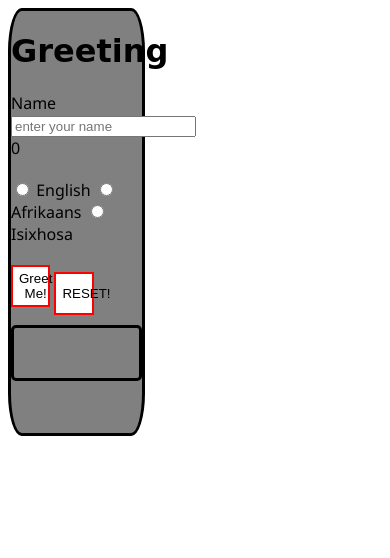
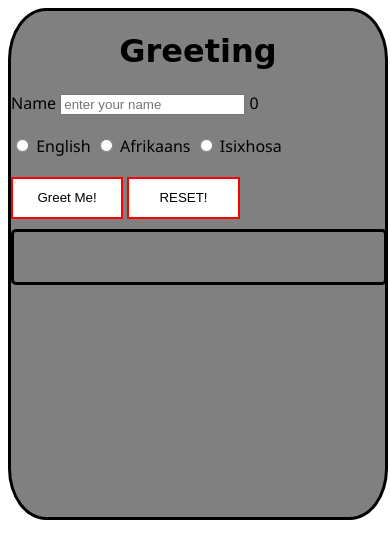
Before and after one commit to sp010412/greetings, a plain HTML site: page index.html in a window 390 px wide. Drawn offline with Linux system fonts and the light colour scheme; a web font is replaced by a local one.

Commit message:
complete

```diff
--- a/greet.css
+++ b/greet.css
@@ -37,7 +37,6 @@ h1 {
     border-radius: 1%;
 }
 
-
 .last {
     padding-top: 25px;
     text-align: center;
@@ -59,12 +58,11 @@ font-family: 'Original Surfer', cursive;
     height: 5vh;
 }
 
-
-.greetMeBtn, .resetBtn  {
+.greetMeBtn, .resetBtn {
     transition-duration: 0.4s;
 }
 
-.greetMeBtn:hover, .resetBtn:hover  {
+.greetMeBtn:hover, .resetBtn:hover {
     background-color: red;
     color: white;
     box-shadow: 0 8px 16px 0 rgba(0, 0, 0, 0.2), 0 6px 20px 0 rgba(0, 0, 0, 0.19);
@@ -77,7 +75,7 @@ font-family: 'Original Surfer', cursive;
     transition: 0.5s;
 }
 
-.greetMeBtn span:after, .resetBtn span:after  {
+.greetMeBtn span:after, .resetBtn span:after {
     content: '\00bb';
     position: absolute;
     opacity: 0;
@@ -90,7 +88,49 @@ font-family: 'Original Surfer', cursive;
     padding-right: 25px;
 }
 
-.greetMeBtn:hover span:after, .resetBtn:hover span:after  {
+.greetMeBtn:hover span:after, .resetBtn:hover span:after {
     opacity: 1;
     right: 0;
 }
+
+@media (max-width:1024px) {
+    .box {
+        width:100%;
+        height: 60vh;
+    }
+    .last {
+        width: 99%;
+    }
+
+}
+
+@media (max-width:768px) {
+    .box {
+        width:100%;
+        height: 60vh;
+    }
+    .last {
+        width: 99%;
+    }
+
+}
+@media (max-width:411px) {
+    .box {
+        width:100%;
+        height: 60vh;
+    }
+    .last {
+        width: 99%;
+    }
+
+}
+
+@media (max-width:375px) {
+    .box {
+        width:100%;
+        height: 70vh;
+    }
+    .last {
+        width: 99%;
+    }
+}
--- a/greet.js
+++ b/greet.js
@@ -34,6 +34,14 @@ if(localStorage['name']){
 var greetInsta = tools(names)
 counterElem.innerHTML = greetInsta.counter();
 
+resetBtnElem.addEventListener('click', function() {
+    localStorage.clear()
+    location.reload();
+}
+);
+
+
+
 function thebuttons1() {
     var checkedRadio = document.querySelector("input[name='selectTypeRadio']:checked");
 
```
